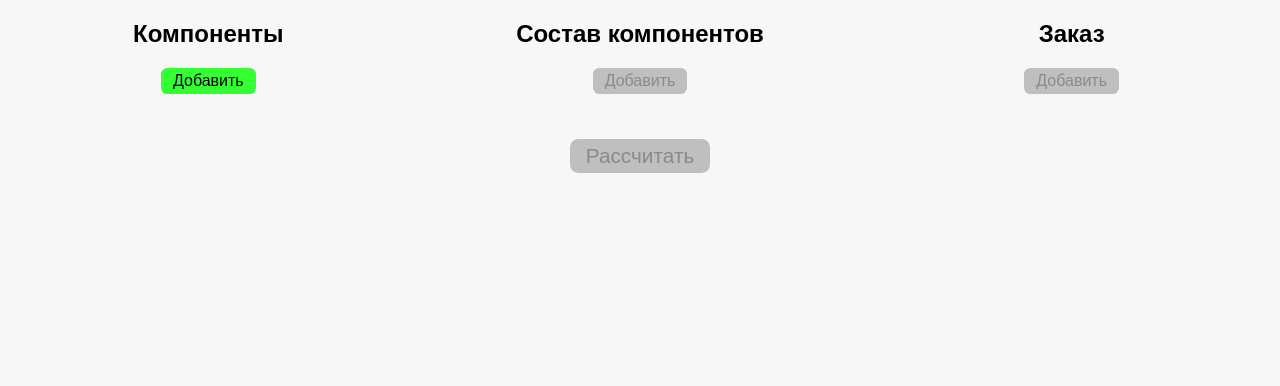
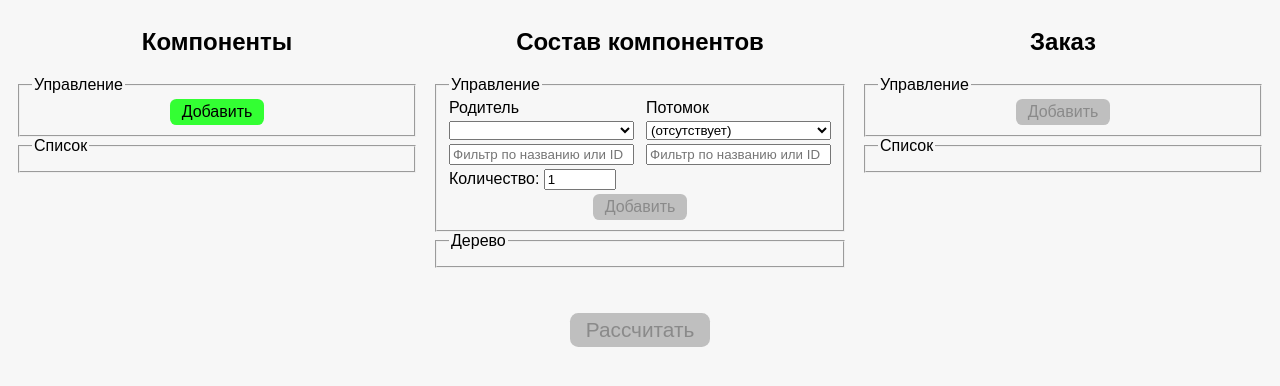
Before and after one commit to Kofirs2634/project02122021, a plain HTML site: page gui/index.html in a window 1280 px wide. Drawn offline with Linux system fonts and the light colour scheme.

Commit message:
will continue in new year

```diff
--- a/gui/index.html
+++ b/gui/index.html
@@ -33,7 +33,7 @@
     <div class="modal" id="order-modal">
         <h3>Управление элементом заказа</h3>
         <form action="#">
-            <label><abbr title="По названию или идентификатору">Фильтр</abbr>: <input type="text" id="order-item-filter"></label>
+            <label>Фильтр: <input type="text" id="order-item-filter" placeholder="название или ID"></label>
             <label>Компонент: <select class="component-selector" id="order-item-name"></select></label>
             <label>Количество: <input type="number" min="1" max="1000" id="order-item-amount" value="1"></label>
             <div class="modal-controls">
@@ -47,11 +47,32 @@
 
     <div class="listing">
         <h2>Компоненты</h2>
-        <button class="button center progr" id="add-listing">Добавить</button>
+        <fieldset class="manage-list">
+            <legend>Управление</legend>
+            <button class="button center progr" id="add-listing">Добавить</button>
+        </fieldset>
+        <fieldset class="item-list" id="listing-list">
+            <legend>Список</legend>
+        </fieldset>
     </div>
     <div class="realtions">
         <h2>Состав компонентов</h2>
-        <button class="button center progr" id="add-relation" disabled>Добавить</button>
+        <fieldset class="manage-list">
+            <legend>Управление</legend>
+            <div id="rel-elements">
+                <label for="rel-parent">Родитель</label>
+                <label for="rel-child">Потомок</label>
+                <select class="component-selector" id="rel-parent"></select>
+                <select class="component-selector" id="rel-child"><option value="$null" class="immune">(отсутствует)</option></select>
+                <input type="text" id="rel-parent-filter" placeholder="Фильтр по названию или ID">
+                <input type="text" id="rel-child-filter" placeholder="Фильтр по названию или ID">
+            </div>
+            <label>Количество: <input type="number" id="rel-amount" min="1" max="1000" value="1"></label>
+            <button class="button center progr" id="add-relation" disabled>Добавить</button>
+        </fieldset>
+        <fieldset class="item-list" id="relations-list">
+            <legend>Дерево</legend>
+        </fieldset>
         <!-- <div class="item">
             <span class="contents-parent">компьютер</span>
             <div class="subitem">
@@ -62,7 +83,13 @@
     </div>
     <div class="order">
         <h2>Заказ</h2>
-        <button class="button center progr" id="add-order" disabled>Добавить</button>
+        <fieldset class="manage-list">
+            <legend>Управление</legend>
+            <button class="button center progr" id="add-order" disabled>Добавить</button>
+        </fieldset>
+        <fieldset class="item-list" id="order-list">
+            <legend>Список</legend>
+        </fieldset>
     </div>
     <button class="button center progr" id="calculate" disabled>Рассчитать</button>
     <!-- <div class="result">
--- a/gui/script.js
+++ b/gui/script.js
@@ -46,7 +46,7 @@ function escapeRegexp(string) {
      * Обновляет список компонентов
      */
     function updateListing() {
-        const listingEl = document.querySelector('.listing')
+        const listingEl = document.querySelector('#listing-list')
         listingEl.querySelectorAll('.item').forEach(e => e.remove())
 
         listing.forEach(e => {
@@ -69,7 +69,7 @@ function escapeRegexp(string) {
                     updateOrder()
                 }
             })
-            listingEl.querySelector('.button').before(_t)
+            listingEl.append(_t)
         })
     }
 
@@ -77,7 +77,7 @@ function escapeRegexp(string) {
      * Обновляет список заказа
      */
     function updateOrder() {
-        const orderEl = document.querySelector('.order')
+        const orderEl = document.querySelector('#order-list')
         orderEl.querySelectorAll('.item').forEach(e => e.remove())
 
         order.forEach(e => {
@@ -87,7 +87,7 @@ function escapeRegexp(string) {
             _t.querySelector('.item').addEventListener('click', event => {
                 if (!event.shiftKey) {
                     const modal = openModal('#order-modal')
-                    fillComponentSelection(listing, '#order-item-name')
+                    updateComponentSelector(listing, '#order-item-name')
                     modal.querySelector('#order-item-name').value = e.id
                     modal.querySelector('#order-item-amount').value = e.amount
                     modal.setAttribute('action', 'edit')
@@ -97,7 +97,7 @@ function escapeRegexp(string) {
                     updateOrder()
                 }
             })
-            orderEl.querySelector('.button').before(_t)
+            orderEl.append(_t)
         })
     }
 
@@ -122,16 +122,22 @@ function escapeRegexp(string) {
     }
 
     /**
-     * Заполняет выпадающее меню компонентами
+     * Заполняет одно или несколько выпадающих меню компонентами
      * @param {Component[]} list Список компонентов
-     * @param {string} selector Селектор выпадающего меню
+     * @param {string} selector Селектор одного или нескольких меню
      */
-    function fillComponentSelection(list, selector) {
+    function updateComponentSelector(list, selector) {
+        const isEverything = selector.match(/^\./)
+        const dropdown = isEverything ? document.querySelectorAll(selector) : document.querySelector(selector)
+
+        if (isEverything) dropdown.forEach(e => e.querySelectorAll('option:not(.immune)').forEach(el => el.remove()))
+        else dropdown.querySelectorAll('option:not(.immune)').forEach(el => el.remove())
         list.forEach(e => {
             const _t = document.createElement('option')
             _t.setAttribute('value', e.id)
             _t.innerText = e.name
-            document.querySelector(selector).append(_t)
+            if (isEverything) dropdown.forEach(e => e.append(_t.cloneNode(true)))
+            else dropdown.append(_t)
         })
     }
 
@@ -189,13 +195,8 @@ function escapeRegexp(string) {
     function toggleButtons() {
         const addRelationBtn = document.querySelector('#add-relation')
         const addOrderBtn = document.querySelector('#add-order')
-        if (!listing.length) {
-            addRelationBtn.setAttribute('disabled', '')
-            addOrderBtn.setAttribute('disabled', '')
-        } else {
-            addRelationBtn.removeAttribute('disabled')
-            addOrderBtn.removeAttribute('disabled')
-        }
+        if (!listing.length) addOrderBtn.setAttribute('disabled', '')
+        else addOrderBtn.removeAttribute('disabled')
     }
 
     /**
@@ -232,7 +233,7 @@ function escapeRegexp(string) {
                     case 'order': {  // запись в заказ
                         const obj = {
                             id: modal.querySelector('[id*="name"]').value,
-                            amount: parseInt(modal.querySelector('[id*="amount"]').value)
+                            amount: parseInt(modal.querySelector('[id*="amount"]').value) || 1
                         }
                         if (action == 'new') {
                             const exist = order.find(e => e.id == obj.id)
@@ -254,6 +255,7 @@ function escapeRegexp(string) {
                 updateListing()
                 updateOrder()
                 toggleButtons()
+                updateComponentSelector(listing, '.component-selector')
                 break
         }
     }
@@ -270,7 +272,7 @@ function escapeRegexp(string) {
             document.querySelector('#order-modal #modal-confirm').setAttribute('disabled', '')
             return
         } else {
-            fillComponentSelection(filtrate, '#order-item-name')
+            updateComponentSelector(filtrate, '#order-item-name')
             document.querySelector('#order-modal #modal-confirm').removeAttribute('disabled')
         }
     }
@@ -292,6 +294,7 @@ function escapeRegexp(string) {
     // отрисовываем данные из локалсторейджа, если они есть
     updateListing()
     updateOrder()
+    updateComponentSelector(listing, '.component-selector')
     toggleButtons()
 
     // открываем всплывающее окно (далее - модаль) по клику на кнопке
@@ -302,11 +305,11 @@ function escapeRegexp(string) {
 
     // открываем модаль добавления в заказ
     document.querySelector('#add-order').addEventListener('click', () => {
-        const modal = openModal('#order-modal')
+        openModal('#order-modal')
 
         // вот это вот у нас заполнение дропдауна во избежание
         // цирка с конями со стороны юзера
-        fillComponentSelection(listing, '#order-item-name')
+        updateComponentSelector(listing, '#order-item-name')
     })
 
     // навешиваем обработку кликов на некоторые элементы модалей
--- a/gui/style.css
+++ b/gui/style.css
@@ -7,7 +7,8 @@ body {
     row-gap: 45px;
     background: hsl(0, 0%, 97%);
     position: relative;
-    margin: 0
+    margin: 0;
+    padding: .5em 1em;
 }
 body.shadowed {
     overflow: hidden;
@@ -75,7 +76,6 @@ body.shadowed > .shadow {
 
 .button:disabled {
     background: hsl(0, 0%, 75%);
-    cursor: not-allowed;
 }
 
 /* Прочая */
@@ -93,6 +93,10 @@ h2, h3 {
     font-size: 1.3em;
 }
 
+.item-list {
+    max-height: 300px;
+    overflow: auto;
+}
 .item {
     padding: .25em;
     cursor: pointer;
@@ -100,4 +104,17 @@ h2, h3 {
     user-select: none;
 }
 
+.manage-list {
+    display: flex;
+    flex-direction: column;
+    gap: .25em
+}
+
+#rel-elements {
+    display: grid;
+    gap: .25em .75em;
+    grid-template-columns: 1fr 1fr
+}
+
 [title] { cursor: help }
+:disabled { cursor: not-allowed }
```
